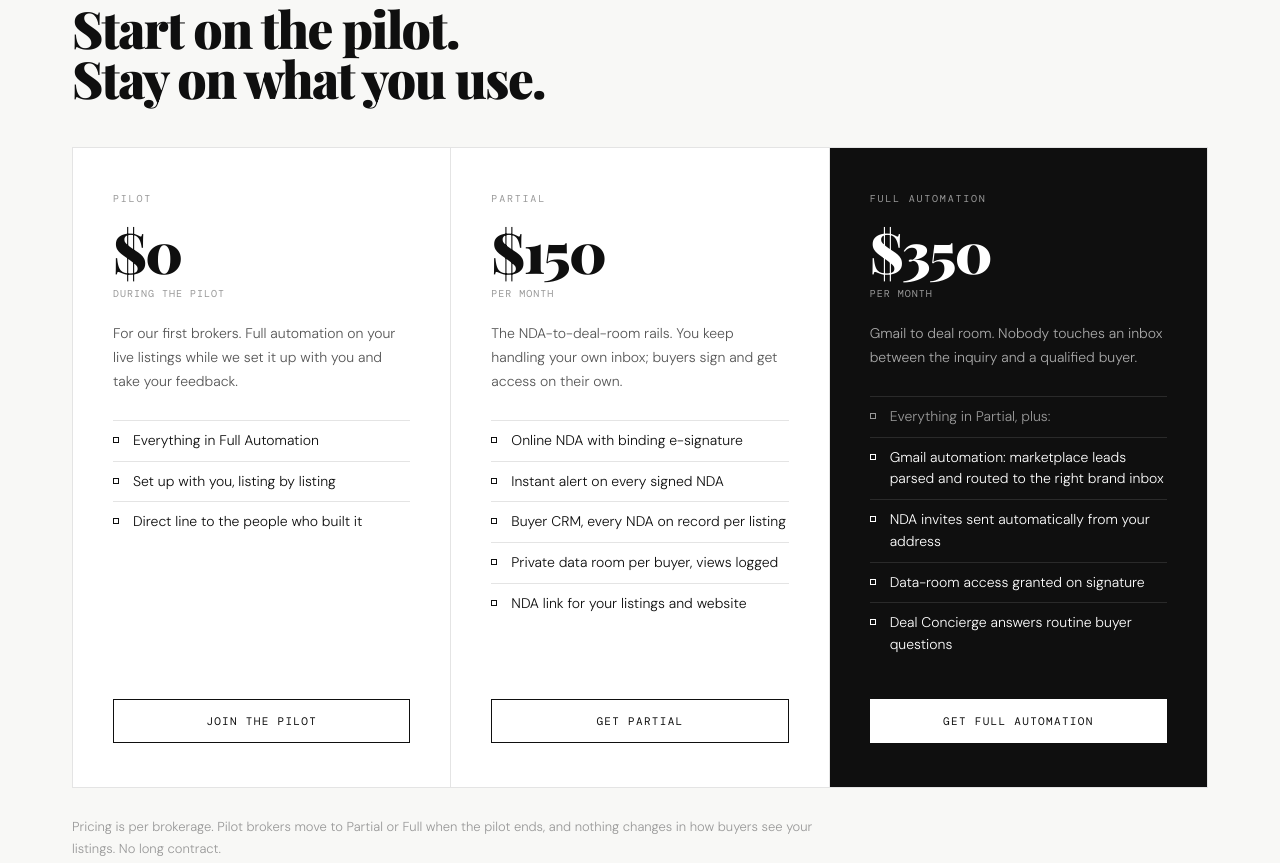
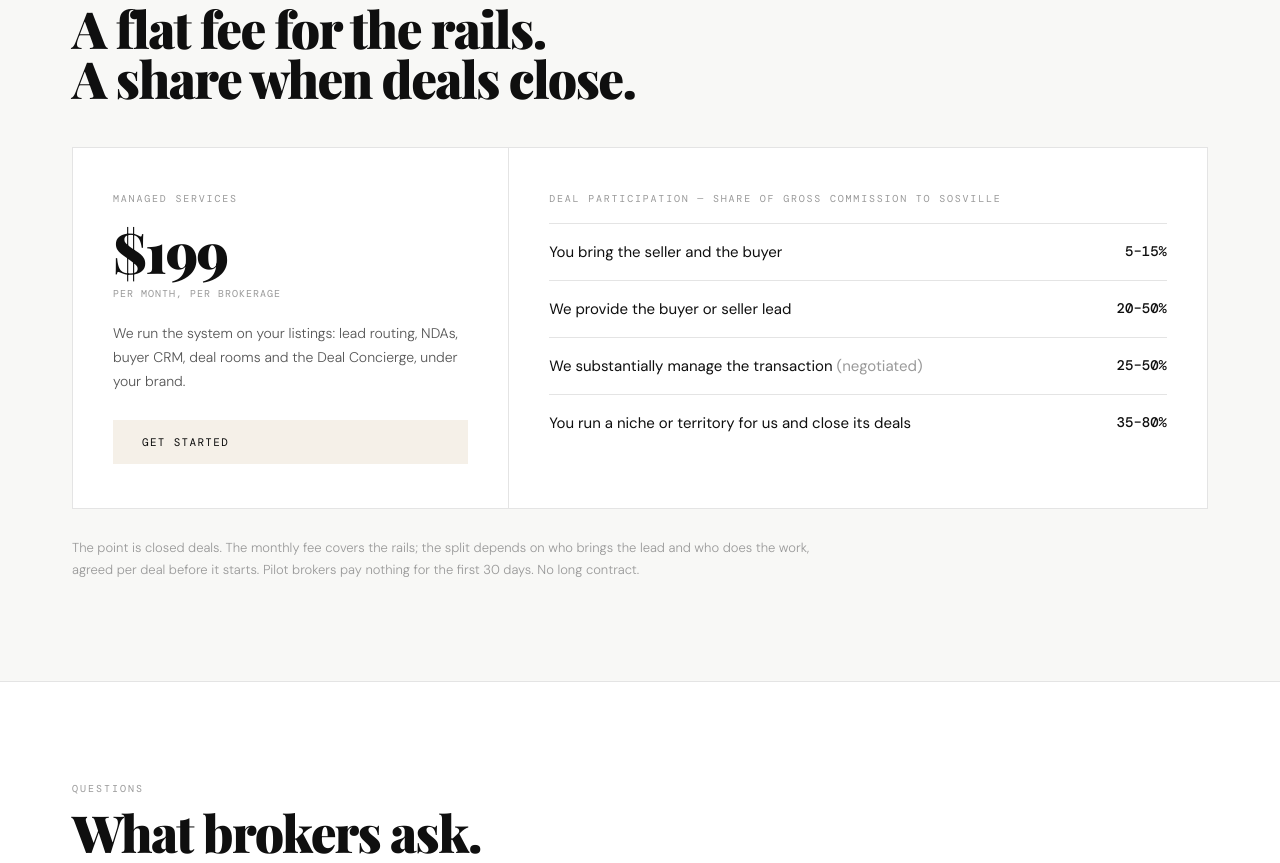
Before and after one commit to jeffsosville/sosville.com, a plain HTML site: page brokerage.html in a window 1280 px wide. Shown: the part 2557-3420 px from the top of the page. Drawn offline with nearby package versions, Linux system fonts and the light colour scheme; a web font is replaced by a local one.

Commit message:
Brokerage Automation pricing: $199/mo managed services plus deal-participation splits
Co-Authored-By: Claude Opus 5.5 <noreply@anthropic.com>
Claude-Session: https://claude.ai/code/session_01RpgLppX5RxCJ7Q2qbaWAtu

```diff
--- a/brokerage.html
+++ b/brokerage.html
@@ -60,6 +60,13 @@ td:nth-child(2){color:var(--gray)}
 .tier.feat li{border-color:#2a2a2a}
 .tier li::before{content:'';position:absolute;left:0;top:16px;width:6px;height:6px;border:1px solid currentColor}
 .tier li.inc{color:var(--gray)}
+.plan{display:grid;grid-template-columns:1fr 1.6fr;border:1px solid var(--line);background:var(--white)}
+.plan-l{padding:44px 40px;border-right:1px solid var(--line);display:flex;flex-direction:column}
+.plan-l .tier-desc{flex:1}
+.plan-r{padding:44px 40px}
+.splits{width:100%;border-collapse:collapse}
+.splits td{font-weight:400;padding:16px 0;border-bottom:0;border-top:1px solid var(--line);font-size:15px;vertical-align:top}
+.splits td:last-child{color:var(--black);font-weight:500;text-align:right;font-family:'DM Mono',monospace;font-size:14px;white-space:nowrap;padding-left:24px}
 .tier.feat .btn{border-color:var(--white);background:var(--white);color:var(--black);text-align:center}
 .tier .btn{text-align:center}
 .note{font-size:13px;color:var(--gray);margin-top:28px;line-height:1.7;max-width:760px}
@@ -78,8 +85,10 @@ footer{padding:28px 72px;display:flex;justify-content:space-between;align-items:
 @media(max-width:1024px){
   nav{padding:16px 24px}.nav-right a:not(.nav-cta){display:none}
   .hero{padding:130px 24px 64px}.sec,.cta{padding:72px 24px}
-  .steps,.tiers{grid-template-columns:1fr}.faq{grid-template-columns:1fr}
+  .steps,.tiers,.plan{grid-template-columns:1fr}.plan-l{border-right:0;border-bottom:1px solid var(--line)}.faq{grid-template-columns:1fr}
   th:nth-child(2),td:nth-child(2){display:none}
+  .splits td:nth-child(2){display:table-cell}
+  .plan-l,.plan-r{padding:32px 24px}
   footer{flex-direction:column;gap:10px;padding:24px}
 }
 </style>
@@ -136,50 +145,28 @@ footer{padding:28px 72px;display:flex;justify-content:space-between;align-items:
 
 <section id="pricing" class="sec pricing">
   <div class="sec-label">Pricing</div>
-  <h2>Start on the pilot.<br>Stay on what you use.</h2>
-  <div class="tiers">
-    <div class="tier">
-      <div class="tier-name">Pilot</div>
-      <div class="price">$0</div>
-      <div class="per">During the pilot</div>
-      <p class="tier-desc">For our first brokers. Full automation on your live listings while we set it up with you and take your feedback.</p>
-      <ul>
-        <li>Everything in Full Automation</li>
-        <li>Set up with you, listing by listing</li>
-        <li>Direct line to the people who built it</li>
-      </ul>
-      <a class="btn btn-dark-line" href="mailto:info@sosville.co?subject=Pilot%20%E2%80%94%20Brokerage%20Automation">Join the pilot</a>
+  <h2>A flat fee for the rails.<br>A share when deals close.</h2>
+  <div class="plan">
+    <div class="plan-l">
+      <div class="tier-name">Managed Services</div>
+      <div class="price">$199</div>
+      <div class="per">Per month, per brokerage</div>
+      <p class="tier-desc">We run the system on your listings: lead routing, NDAs, buyer CRM, deal rooms and the Deal Concierge, under your brand.</p>
+      <a class="btn btn-solid" href="mailto:info@sosville.co?subject=Managed%20Services%20%E2%80%94%20Brokerage%20Automation">Get started</a>
     </div>
-    <div class="tier">
-      <div class="tier-name">Partial</div>
-      <div class="price">$150</div>
-      <div class="per">Per month</div>
-      <p class="tier-desc">The NDA-to-deal-room rails. You keep handling your own inbox; buyers sign and get access on their own.</p>
-      <ul>
-        <li>Online NDA with binding e-signature</li>
-        <li>Instant alert on every signed NDA</li>
-        <li>Buyer CRM, every NDA on record per listing</li>
-        <li>Private data room per buyer, views logged</li>
-        <li>NDA link for your listings and website</li>
-      </ul>
-      <a class="btn btn-dark-line" href="mailto:info@sosville.co?subject=Partial%20%E2%80%94%20Brokerage%20Automation">Get Partial</a>
-    </div>
-    <div class="tier feat">
-      <div class="tier-name">Full Automation</div>
-      <div class="price">$350</div>
-      <div class="per">Per month</div>
-      <p class="tier-desc">Gmail to deal room. Nobody touches an inbox between the inquiry and a qualified buyer.</p>
-      <ul>
-        <li class="inc">Everything in Partial, plus:</li>
-        <li>Gmail automation: marketplace leads parsed and routed to the right brand inbox</li>
-        <li>NDA invites sent automatically from your address</li>
-        <li>Data-room access granted on signature</li>
-        <li>Deal Concierge answers routine buyer questions</li>
-      </ul>
-      <a class="btn" href="mailto:info@sosville.co?subject=Full%20Automation%20%E2%80%94%20Brokerage%20Automation">Get Full Automation</a>
+    <div class="plan-r">
+      <div class="tier-name">Deal participation &mdash; share of gross commission to Sosville</div>
+      <table class="splits">
+        <tbody>
+          <tr><td>You bring the seller and the buyer</td><td>5&ndash;15%</td></tr>
+          <tr><td>We provide the buyer or seller lead</td><td>20&ndash;50%</td></tr>
+          <tr><td>We substantially manage the transaction <span style="color:var(--gray)">(negotiated)</span></td><td>25&ndash;50%</td></tr>
+          <tr><td>You run a niche or territory for us and close its deals</td><td>35&ndash;80%</td></tr>
+        </tbody>
+      </table>
     </div>
   </div>
-  <p class="note">Pricing is per brokerage. Pilot brokers move to Partial or Full when the pilot ends, and nothing changes in how buyers see your listings. No long contract.</p>
+  <p class="note">The point is closed deals. The monthly fee covers the rails; the split depends on who brings the lead and who does the work, agreed per deal before it starts. Pilot brokers pay nothing for the first 30 days. No long contract.</p>
 </section>
 
 <section class="sec">
```
